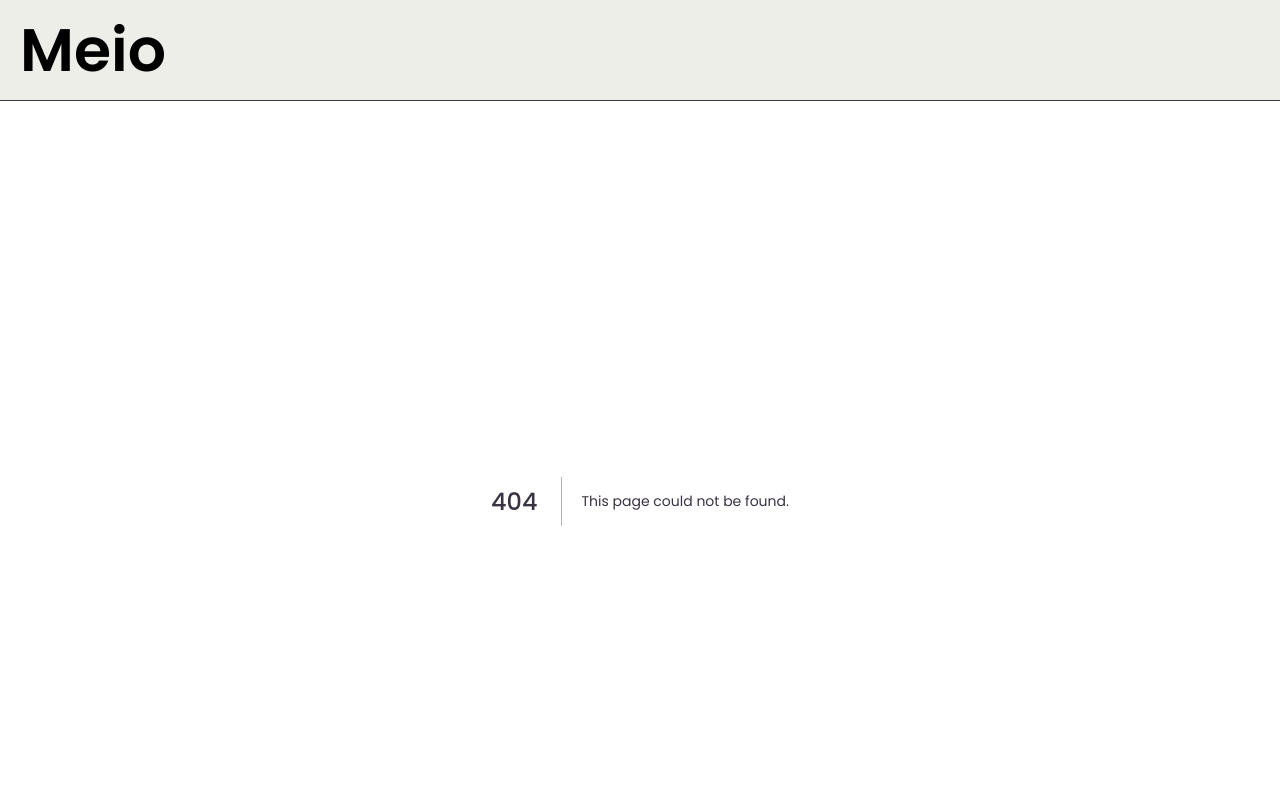
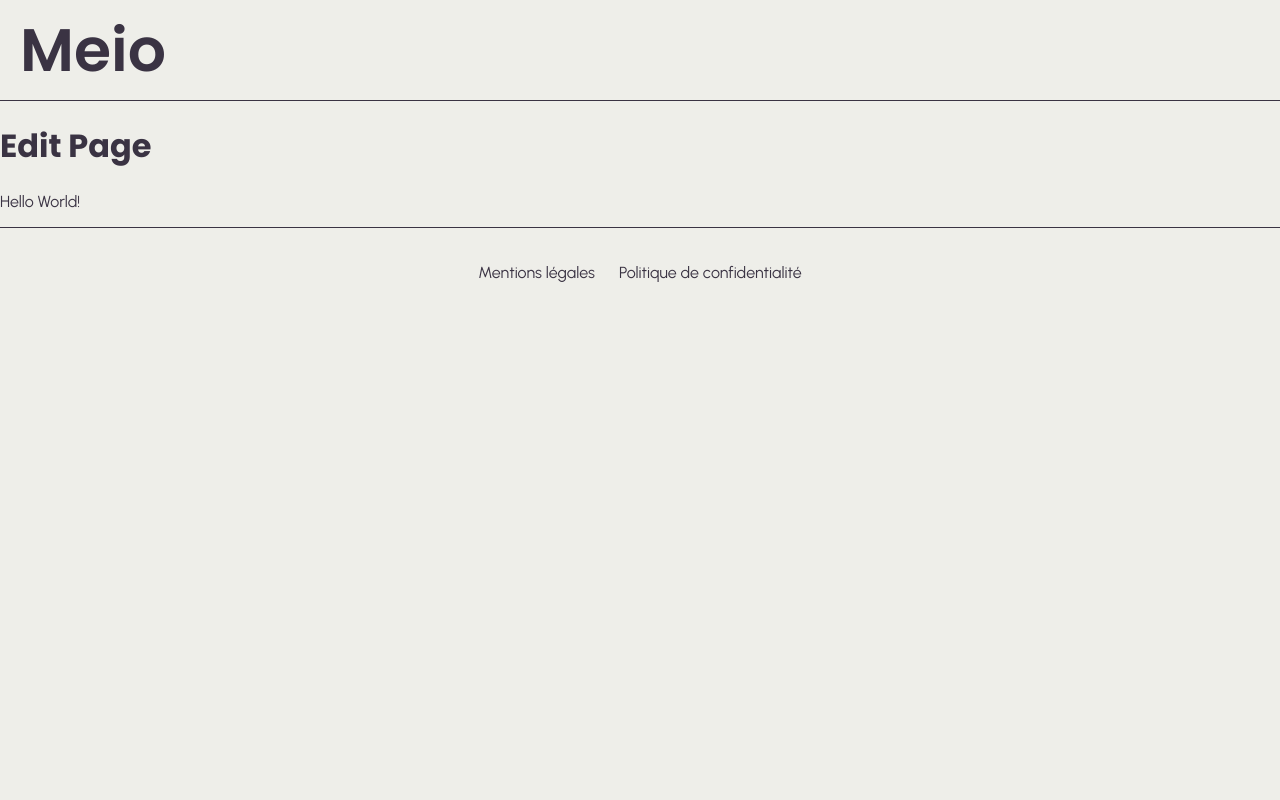
Before and after one commit to yanndav/meio-landing, a Next.js app: page /edit in a window 1280 px wide. Before the commit this address had no page. Shown: the top 800 px of the page. Built offline with nearby package versions, Linux system fonts and the light colour scheme.

Commit message:
editor page created

```diff
--- a/package.json
+++ b/package.json
@@ -9,6 +9,8 @@
     "lint": "next lint"
   },
   "dependencies": {
+    "@tiptap/react": "^2.8.0",
+    "@tiptap/starter-kit": "^2.8.0",
     "next": "14.2.13",
     "react": "^18",
     "react-dom": "^18",
--- /dev/null
+++ b/src/app/edit/[...id]/page.tsx
@@ -0,0 +1,21 @@
+"use client";
+import React from "react";
+import { useEditor, EditorContent } from "@tiptap/react";
+import StarterKit from "@tiptap/starter-kit";
+
+const EditPage: React.FC = () => {
+  const editor = useEditor({
+    extensions: [StarterKit],
+    content: "<p>Hello World!</p>",
+    immediatelyRender: false,
+  });
+
+  return (
+    <div>
+      <h1>Edit Page</h1>
+      <EditorContent editor={editor} />
+    </div>
+  );
+};
+
+export default EditPage;
```
Also changed, not shown: src/app/edit/page.tsx (added, +10 -0 lines), 1 other file (tests, documents, lock files or other folders).
